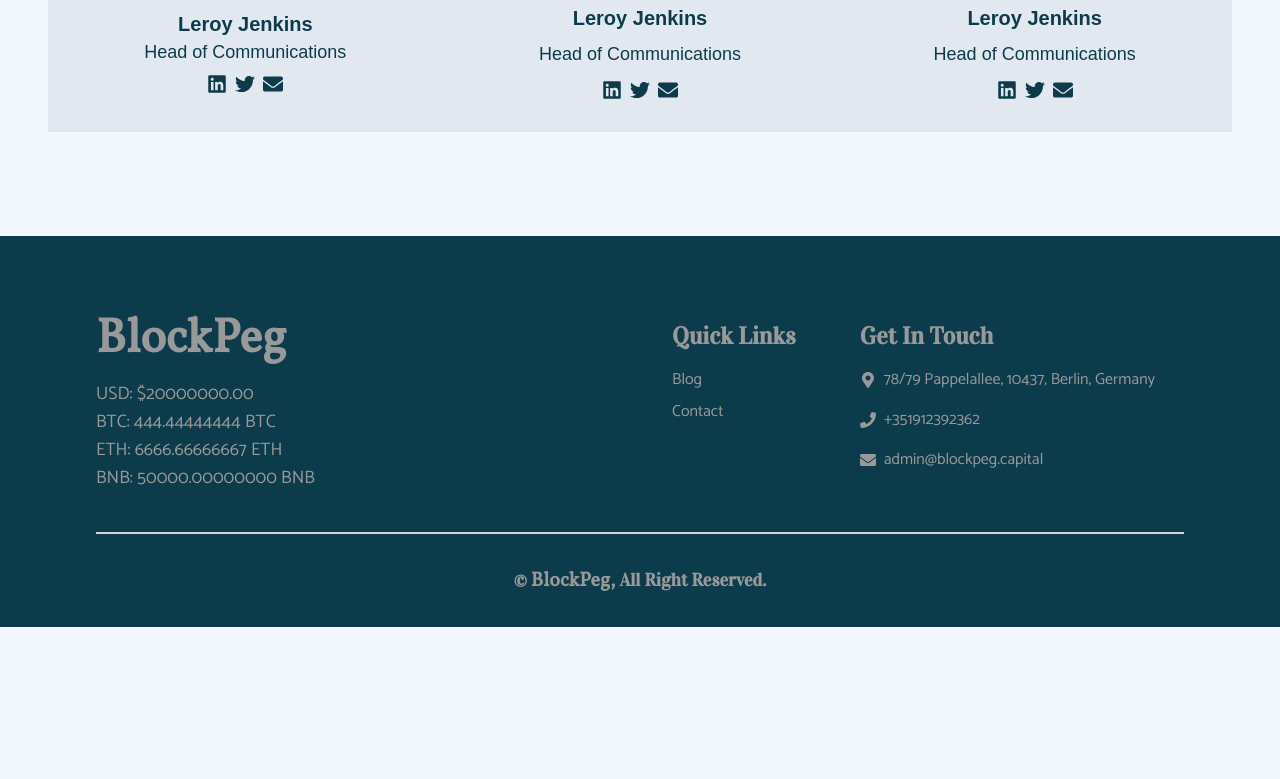
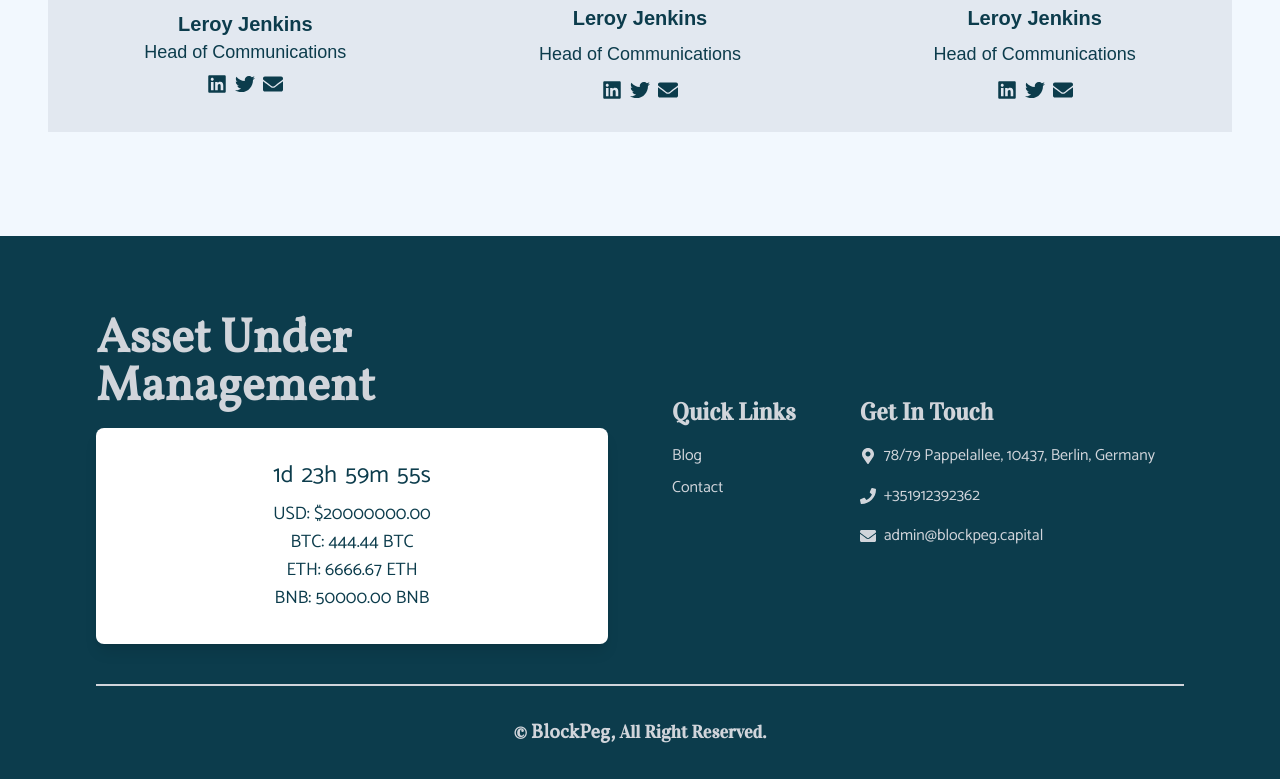
Before and after one commit to jemeelsanni/BlockPeg, a React (Vite) app: page /about in a window 1280 px wide. Shown: the part 1140-1919 px from the top of the page. Before the commit the page ends 1767 px from the top, so only its background shows below. Built offline with nearby package versions, Linux system fonts and the light colour scheme; a web font is replaced by a local one.

Commit message:
AumTimer

```diff
--- a/src/components/layout/Footer.jsx
+++ b/src/components/layout/Footer.jsx
@@ -18,15 +18,15 @@ const Footer = () => {
   return (
     <div>
       {/* Desktop */}
-      <div className="bg-[#0c3c4c] px-24 py-8 mt-16 text-[#999999] hidden sm:hidden lg:block xl:block">
+      <div className="bg-[#0c3c4c] px-24 py-8 mt-16 text-gray-300 hidden sm:hidden lg:block xl:block">
         <div className="mx-auto flex flex-col gap-4 pt-12 ">
           <div className="border-b-2 border-gray-300 pb-4 mb-4">
             <div className="grid grid-cols-2 gap-16 items-center mb-6 ">
               <div>
                 <h1 className="text-5xl font-bold capitalize title mb-4 ">
-                  BlockPeg
+                  Asset Under Management
                 </h1>
-                <span className="text-lg text-[#999999] body">
+                <span className="text-lg text-gray-300 body">
                 <AumTimer />
                 </span>
               </div>
@@ -35,10 +35,10 @@ const Footer = () => {
                   <h5 className="font-semibold text-2xl mb-4 capitalize heading">
                     Quick Links
                   </h5>
-                  <div className="mb-2 text-[#999999] hover:text-lg">
+                  <div className="mb-2 text-gray-300 hover:text-lg">
                   <Link to="/blogx">Blog</Link>
                   </div>
-                  <div className="mb-2 text-[#999999] hover:text-lg">
+                  <div className="mb-2 text-gray-300 hover:text-lg">
                   <Link to="/contact">Contact</Link>
                   </div>
                   {/* <div className="mb-2 text-[#999999] hover:text-lg">
@@ -49,15 +49,15 @@ const Footer = () => {
                   <h5 className="font-semibold text-2xl heading mb-4 capitalize">
                     Get in touch
                   </h5>
-                  <p className="mb-4 text-[#999999]">
+                  <p className="mb-4 text-gray-300">
                     <FaMapMarkerAlt className="inline mr-2" />
                     78/79 Pappelallee, 10437, Berlin, Germany
                   </p>
-                  <p className="mb-4 text-[#999999]">
+                  <p className="mb-4 text-gray-300">
                     <FaPhone className="inline mr-2" />
                     +351912392362
                   </p>
-                  <p className="mb-4 text-[#999999]">
+                  <p className="mb-4 text-gray-300">
                     <FaEnvelope className="inline mr-2" />
                     admin@blockpeg.capital
                   </p>
@@ -70,20 +70,20 @@ const Footer = () => {
             <a href="#" className=" text-xl title">
               BlockPeg,
             </a>
-            <span className="text-[#999999]"> All Right Reserved.</span>
+            <span className="text-gray-300"> All Right Reserved.</span>
           </div>
         </div>
       </div>
       {/* Mobile */}
-      <div className="bg-[#0c3c4c] px-8 pb-7 mt-8 text-[#999999] sm:block lg:hidden xl:hidden">
+      <div className="bg-[#0c3c4c] px-8 pb-7 mt-8 text-gray-300 sm:block lg:hidden xl:hidden">
         <div className="mx-auto flex flex-col gap-1 pt-12  ">
           <div className="border-b-2 border-gray-300 pb-4 mb-4">
             <div className="grid grid-cols-1 gap-8 items-center mb-6 ">
               <div>
                 <h1 className="text-3xl font-bold capitalize title ">
-                  BlockPeg
+                  Asset Under Management
                 </h1>
-                <span className="text-lg text-[#999999] body">
+                <span className="text-lg text-gray-300 body">
                 <AumTimer />
                 </span>
               </div>
@@ -92,10 +92,10 @@ const Footer = () => {
                   <h5 className="font-semibold text-xl mb-2 capitalize heading">
                     Quick Links
                   </h5>
-                  <div className="mb-2 text-[#999999] hover:text-lg">
+                  <div className="mb-2 text-gray-300 hover:text-lg">
                   <Link to="/blogx">Blog</Link>
                   </div>
-                  <div className="mb-2 text-[#999999] hover:text-lg">
+                  <div className="mb-2 text-gray-300 hover:text-lg">
                   <Link to="/contact">Contact</Link>
                   </div>
                   {/* <div className="mb-2 text-[#999999] hover:text-lg">
@@ -106,15 +106,15 @@ const Footer = () => {
                   <h5 className="font-semibold text-xl heading mb-2 capitalize">
                     Get in touch
                   </h5>
-                  <p className="mb-4 text-[#999999]">
+                  <p className="mb-4 text-gray-300">
                     <FaMapMarkerAlt className="inline mr-2" />
                     78/79 Pappelallee, 10437, Berlin, Germany
                   </p>
-                  <p className="mb-4 text-[#999999]">
+                  <p className="mb-4 text-gray-300">
                     <FaPhone className="inline mr-2" />
                     +351912392362
                   </p>
-                  <p className="mb-4 text-[#999999]">
+                  <p className="mb-4 text-gray-300">
                     <FaEnvelope className="inline mr-2" />
                     admin@blockpeg.capital
                   </p>
@@ -127,7 +127,7 @@ const Footer = () => {
             <a href="#" className=" text-xl title">
               BlockPeg,
             </a>
-            <span className="text-[#999999]"> All Right Reserved.</span>
+            <span className="text-gray-300"> All Right Reserved.</span>
           </div>
         </div>
       </div>
--- a/src/components/pages/Contact.jsx
+++ b/src/components/pages/Contact.jsx
@@ -14,6 +14,7 @@ import MenuItem from "@mui/material/MenuItem";
 import Radio from "@mui/material/Radio";
 import Checkbox from "@mui/material/Checkbox";
 import Button from "@mui/material/Button";
+import { motion } from "framer-motion"; // Import motion from framer-motion
 
 const Contact = () => {
   const form = useRef();
@@ -81,9 +82,30 @@ const Contact = () => {
     emailjs.init("XUMoM5FgMGTUctBMI");
   }, []);
 
+  const fadeInFromTop = {
+    hidden: { opacity: 0, y: -100 },
+    visible: { opacity: 1, y: 0 },
+  };
+
+  const fadeInFromBottom = {
+    hidden: { opacity: 0, y: 100 },
+    visible: { opacity: 1, y: 0 },
+  };
+
   return (
     <div>
+      <motion.div
+        initial="hidden"
+        animate="visible"
+        variants={fadeInFromTop} // Animation for the div after the navbar
+      >
         <Navbar />
+      </motion.div>
+      <motion.div
+        initial="hidden"
+        animate="visible"
+        variants={fadeInFromBottom} // Animation for the form
+      >
         <div className="w-full lg:px-52 px-[40px] flex lg:flex-row flex-col justify-between">
           <div className="lg:w-[40%] w-full rounded-[12px] my-6">
             <h1 className=" mb-4 text-3xl text-[#0c3c4c] heading">
@@ -130,7 +152,7 @@ const Contact = () => {
                 id="phone_number"
                 label="Phone Number"
                 name="phone_number"
-              defaultCountry="NG"
+                defaultCountry="GB"
                 required
                 onChange={(newNumber) => {
                   setPhone_number(newNumber);
@@ -300,6 +322,7 @@ const Contact = () => {
             </Button>
           </form>
         </div>
+      </motion.div>
       <Footer />
     </div>
   );
--- a/src/components/timer/AumTimer.jsx
+++ b/src/components/timer/AumTimer.jsx
@@ -1,30 +1,76 @@
 import React, { useState, useEffect } from 'react';
-import { addDays } from 'date-fns';
 
 const AumTimer = () => {
   const initialAUM = 20000000; // Initial AUM in USD
   const incrementAmount = 125000; // Amount to increment every 3 days in USD
   const daysInterval = 3; // Interval for increment in days
+  const conversionUpdateInterval = 48 * 60 * 60 * 1000; // 48 hours in milliseconds
 
   const [aum, setAum] = useState(initialAUM);
+  const [remainingTime, setRemainingTime] = useState(conversionUpdateInterval); // Initial remaining time in milliseconds
+  const [btcValue, setBtcValue] = useState(initialAUM / btcToUsdRate);
+  const [ethValue, setEthValue] = useState(initialAUM / ethToUsdRate);
+  const [bnbValue, setBnbValue] = useState(initialAUM / bnbToUsdRate);
 
   useEffect(() => {
     const timer = setInterval(() => {
-      // Calculate the new AUM after the increment
-      const newAUM = aum + incrementAmount;
-      setAum(newAUM);
-    }, daysInterval * 24 * 60 * 60 * 1000); // Convert days to milliseconds
+      // Calculate the remaining time
+      setRemainingTime((prevRemainingTime) => prevRemainingTime - 1000); // Subtract 1 second (1000 milliseconds)
+
+      if (remainingTime <= 0) {
+        // Calculate the new AUM after the increment
+        const newAUM = aum + incrementAmount;
+        setAum(newAUM);
+
+        // Reset the remaining time to the conversion update interval
+        setRemainingTime(conversionUpdateInterval);
+      }
+    }, 1000); // Update every 1 second
 
     // Clean up the timer when the component unmounts
     return () => clearInterval(timer);
+  }, [aum, remainingTime]);
+
+  // Timer to update conversion values every 48 hours
+  useEffect(() => {
+    const conversionTimer = setInterval(() => {
+      // Update BTC, ETH, BNB values
+      setBtcValue(aum / btcToUsdRate);
+      setEthValue(aum / ethToUsdRate);
+      setBnbValue(aum / bnbToUsdRate);
+    }, conversionUpdateInterval);
+
+    // Clean up the timer when the component unmounts
+    return () => clearInterval(conversionTimer);
   }, [aum]);
 
+  // Function to format milliseconds into days, hours, minutes, seconds, and milliseconds
+  const formatTime = (milliseconds) => {
+    const days = Math.floor(milliseconds / (1000 * 60 * 60 * 24));
+    const hours = Math.floor((milliseconds % (1000 * 60 * 60 * 24)) / (1000 * 60 * 60));
+    const minutes = Math.floor((milliseconds % (1000 * 60 * 60)) / (1000 * 60));
+    const seconds = Math.floor((milliseconds % (1000 * 60)) / 1000);
+    const millisecondsRemainder = milliseconds % 1000;
+
+    return (
+      <div className="flex items-center space-x-2 text-2xl">
+        <span>{days}d</span>
+        <span>{hours}h</span>
+        <span>{minutes}m</span>
+        <span>{seconds}s</span>
+      </div>
+    );
+  };
+
   return (
-    <div>
-      <p>USD: ${aum.toFixed(2)}</p>
-      <p>BTC: {(aum / btcToUsdRate).toFixed(8)} BTC</p>
-      <p>ETH: {(aum / ethToUsdRate).toFixed(8)} ETH</p>
-      <p>BNB: {(aum / bnbToUsdRate).toFixed(8)} BNB</p>
+    <div className="bg-white p-8 rounded-lg shadow-lg text-center text-[#0c3c4c]">
+      <div className="text-3xl flex justify-center">{formatTime(remainingTime)}</div>
+      <div className="mt-2">
+        <p>USD: ${aum.toFixed(2)}</p>
+        <p>BTC: {btcValue.toFixed(2)} BTC</p>
+        <p>ETH: {ethValue.toFixed(2)} ETH</p>
+        <p>BNB: {bnbValue.toFixed(2)} BNB</p>
+      </div>
     </div>
   );
 };
--- a/src/index.css
+++ b/src/index.css
@@ -18,3 +18,20 @@ body {
 .body {
   font-family: "Catamaran", sans-serif;
 }
+
+.currency-display {
+  font-size: 24px;
+  margin: 10px;
+  animation: countUpAnimation 2s ease-out;
+}
+
+@keyframes countUpAnimation {
+  0% {
+    opacity: 0;
+    transform: translateY(20px);
+  }
+  100% {
+    opacity: 1;
+    transform: translateY(0);
+  }
+}
```
Also changed, not shown: package.json (+5 -2 lines), src/components/pages/Blog/Blog.jsx (+55 -60 lines), src/components/pages/Hero.jsx (+57 -18 lines), 1 other file (tests, documents, lock files or other folders). Lines whose indentation alone changed are shown as unchanged.
